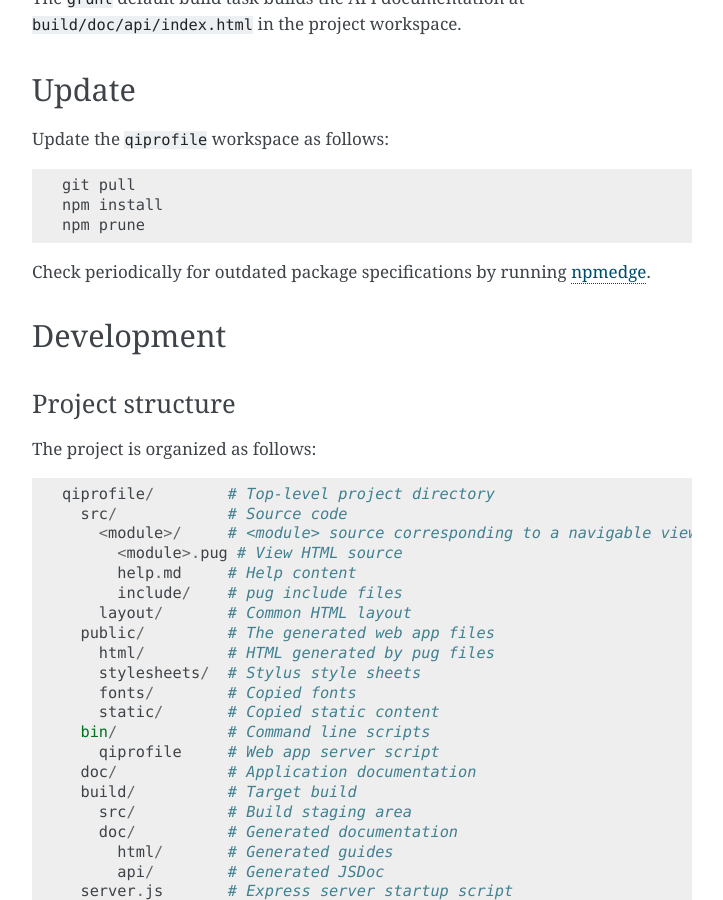
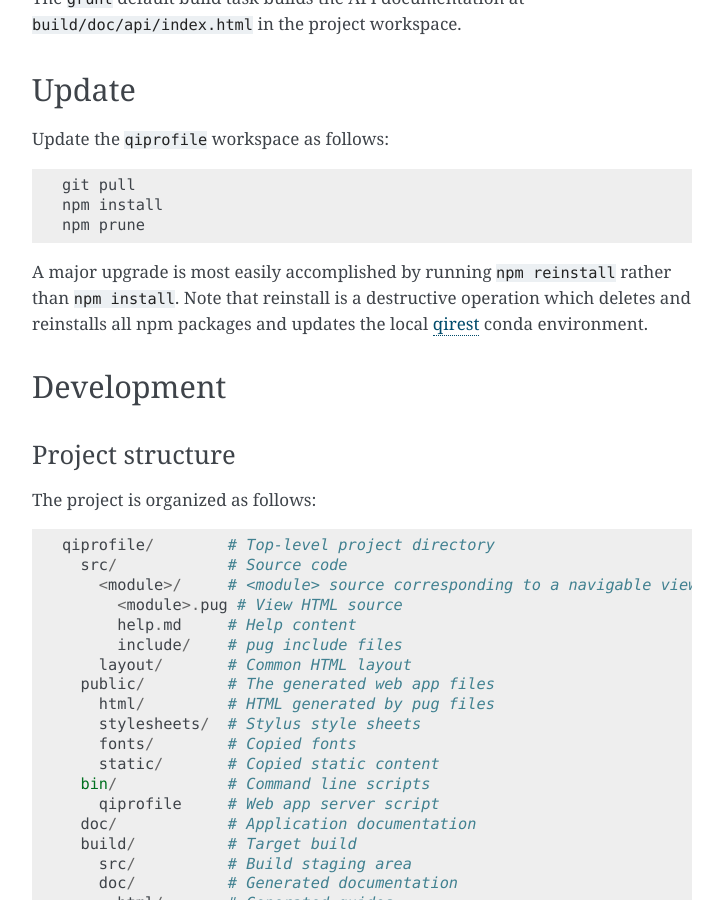
Before and after one commit to ohsu-qin/qiprofile, a Sphinx documentation site: the page built from doc/development.rst, in a window 1280 px wide and 900 px high, scrolled down 1256 px. Shown: the whole window, without its empty margins (388-1111 px from the left). Built offline with Sphinx 7.4.7, drawn with Linux system fonts in a browser that asks for light colours.

Commit message:
Add reinstall paragraph.

```diff
--- a/doc/development.rst
+++ b/doc/development.rst
@@ -73,7 +73,10 @@ Update the ``qiprofile`` workspace as follows::
     npm install
     npm prune
 
-Check periodically for outdated package specifications by running npmedge_.
+A major upgrade is most easily accomplished by running
+``npm reinstall`` rather than ``npm install``. Note that reinstall
+is a destructive operation which deletes and reinstalls all
+npm packages and updates the local qirest_ conda environment.
 
 
 ***********
@@ -845,8 +848,6 @@ The test image files conform to the XNAT file location convention, e.g.::
 
 .. _npm: https://www.npmjs.org/
 
-.. _npmedge: https://www.npmjs.com/package/npmedge#overview
-
 .. _NPM Publishing Guide: https://docs.npmjs.com/getting-started/publishing-npm-packages
 
 .. _ngdoc: https://github.com/angular/angular.js/wiki/Writing-AngularJS-Documentation
```
